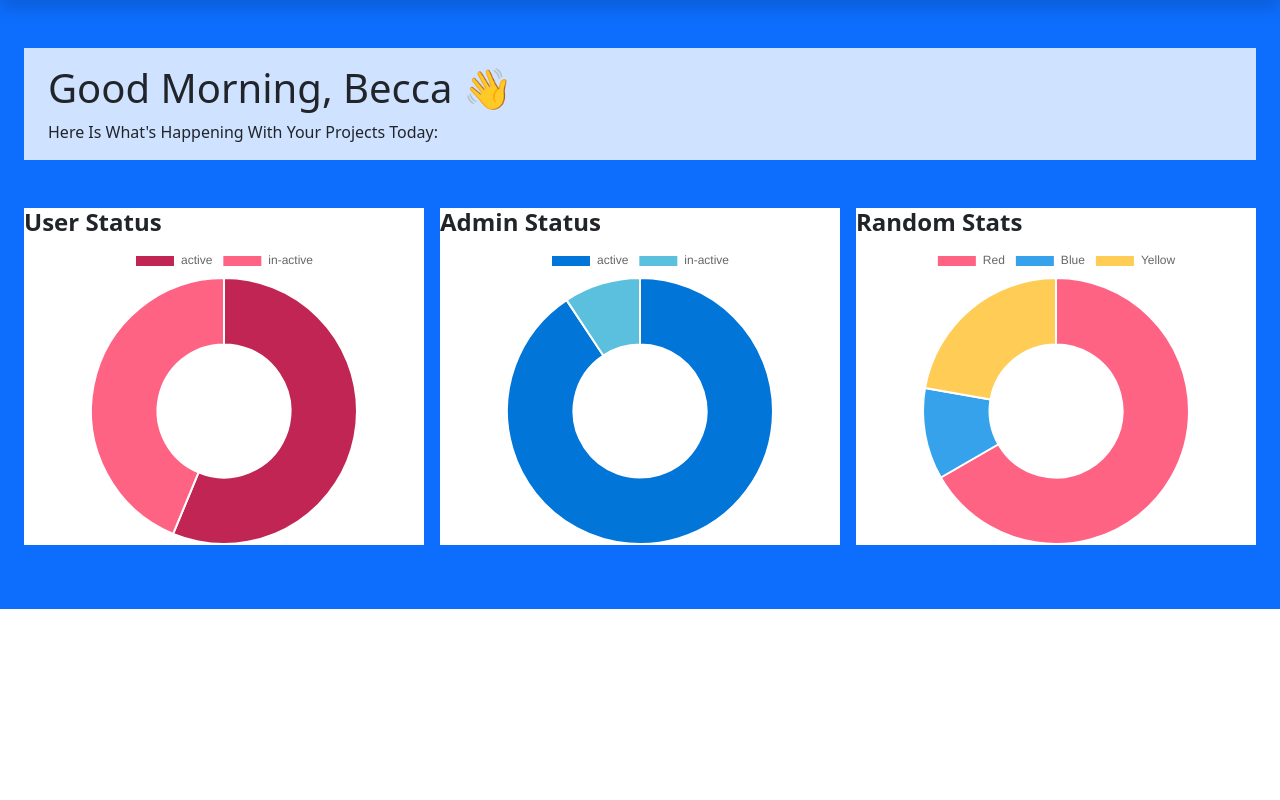
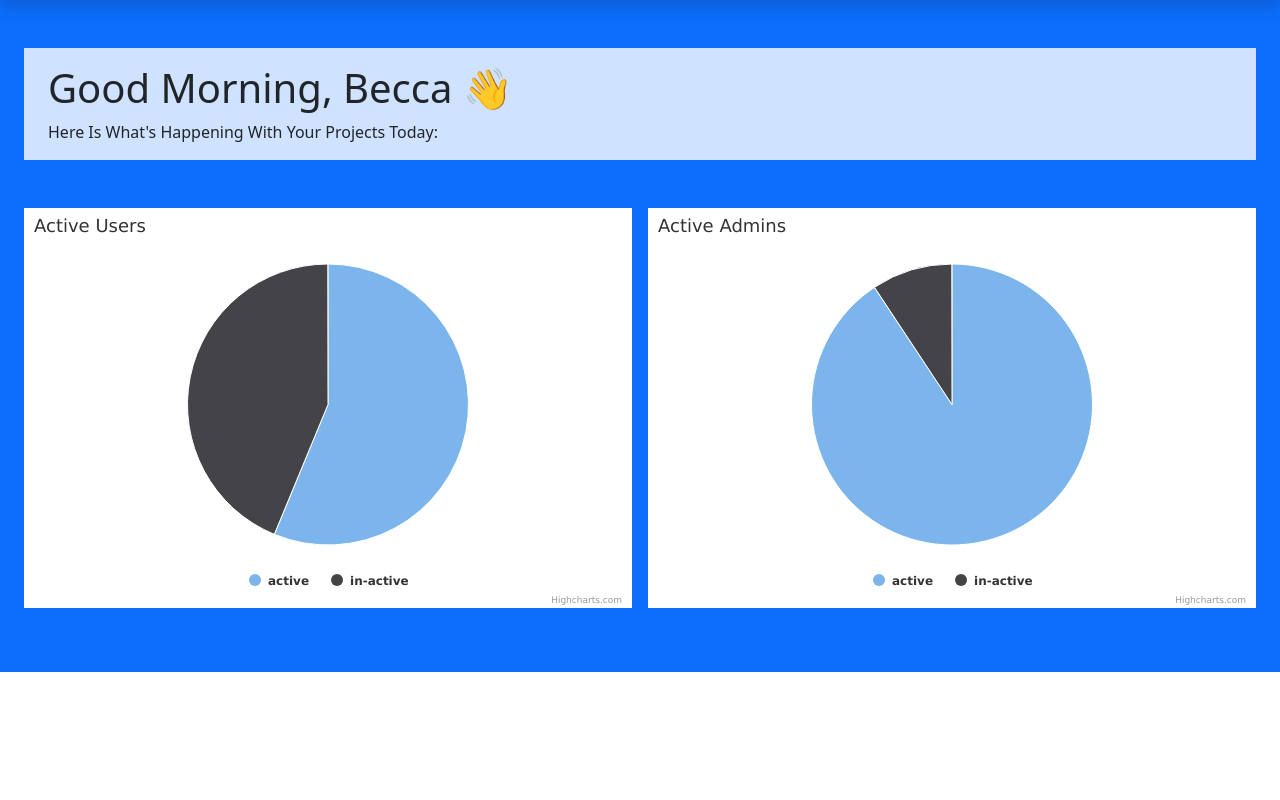
Before and after one commit to WilliamCorotan/db-library, a CodeIgniter app: page /database/dashboard in a window 1280 px wide. Shown: the part 72-872 px from the top of the page. Run offline with CodeIgniter, Linux system fonts and the light colour scheme; a user stored in the database is signed in; data comes from the database, SQL or seed files in the repository.

Commit message:
changed chartjs to highcharts

```diff
--- a/application/views/pages/admin/index.php
+++ b/application/views/pages/admin/index.php
@@ -4,37 +4,18 @@
         <span>Here is what's happening with your projects today:</span>
     </div>
 
-    <div class="grid grid-cols-3 gap-3 mb-5">
+    <div class="grid grid-cols-2 gap-3 mb-5">
 
         <div class=" bg-white p-0">
-            <div>
-                <h4 class="fw-semibold text-center text-md-start">User Status</h4>
-            </div>
-            <div id="users-card">
-                <canvas id="users-chart"></canvas>
+            <div id="users-card" class="w-100">
             </div>
         </div>
 
         <div class=" bg-white p-0">
-            <div>
-                <h4 class="fw-semibold text-center text-md-start"> Admin Status</h4>
-            </div>
-            <div id="admins-card">
-                <canvas id="admins-chart"></canvas>
-            </div>
-        </div>
-
-        <div class=" bg-white  p-0">
-            <div>
-                <h4 class="fw-semibold text-center text-md-start"> Random Stats</h4>
-            </div>
-            <div id="random-card">
-                <canvas id="random-chart"></canvas>
+            <div id="admins-card" class="w-100">
             </div>
         </div>
     </div>
 </section>
 
-<script src="https://cdn.jsdelivr.net/npm/chart.js"></script>
-
 <script src="<?= base_url('assets/js/admin/index.js') ?>"></script>
--- a/application/views/partials/admin_header.php
+++ b/application/views/partials/admin_header.php
@@ -18,6 +18,8 @@
      <!-- FontAwesome CDN -->
      <link rel="stylesheet" href="https://cdnjs.cloudflare.com/ajax/libs/font-awesome/6.4.0/css/all.min.css" integrity="sha512-iecdLmaskl7CVkqkXNQ/ZH/XLlvWZOJyj7Yy7tcenmpD1ypASozpmT/E0iPtmFIB46ZmdtAc9eNBvH0H/ZpiBw==" crossorigin="anonymous" referrerpolicy="no-referrer" />
 
+     <!-- HighCharts CDN -->
+     <script src="https://code.highcharts.com/highcharts.js"></script>
 
      <!-- Custom JavaScript -->
      <script src="<?= base_url('assets/js/index.js') ?>"></script>
--- a/assets/css/style.css
+++ b/assets/css/style.css
@@ -16,13 +16,13 @@
 }
 
 
-.grid-cols-3{
+.grid-cols-2{
     grid-template-columns: repeat(1, minmax(0, 1fr)) !important;
 }
 
 
 @media (min-width: 768px) {
-    .grid-cols-3{
-        grid-template-columns: repeat(3, minmax(0, 1fr)) !important;
+    .grid-cols-2{
+        grid-template-columns: repeat(2, minmax(0, 1fr)) !important;
     }
  }
--- a/assets/js/admin/index.js
+++ b/assets/js/admin/index.js
@@ -1,45 +1,58 @@
+$(document).ready(function () {
+
     const date = new Date;
     let hours = date.getHours();
     let status = (hours < 12) ? "morning" : ((hours <= 18 && hours >= 12 ) ? "afternoon" : "evening");
 
     $('#greeting-card').html(`Good ` + status + `, <span class="nav-user-container"></span> 👋`);
-
-const ctx = $('#myChart');
-const usersCard = $('#users-chart');
-const adminsCard = $('#admins-chart');
-const randomCard = $('#random-chart');
-
     $.ajax({
         type: "get",
         url: `${location.origin}/user/fetch/active`,
         dataType: "json",
         success: function(response) {
             console.log(response);
-        new Chart(usersCard, {
-            type: 'doughnut',
-            data: {
-                labels: [
-                    response[0].code,
-                    response[1].code,
+            Highcharts.chart('users-card', {
+                chart: {
+                    plotBackgroundColor: null,
+                    plotBorderWidth: null,
+                    plotShadow: false,
+                    type: 'pie'
+                },
+                title: {
+                    text: 'Active Users',
+                    align: 'left'
+                },
 
-                ],
-                datasets: [{
-                    label: 'User Status',
+                accessibility: {
+                    point: {
+                        valueSuffix: '%'
+                    }
+                },
+                plotOptions: {
+                    pie: {
+                        allowPointSelect: true,
+                        cursor: 'pointer',
+                        dataLabels: {
+                            enabled: false
+                        },
+                        showInLegend: true
+                    }
+                },
+                series: [{
+                    name: 'Users',
+                    colorByPoint: true,
                     data: [
-                        response[0].count,
-                        response[1].count,
-                    ],
-                    backgroundColor: [
-                        'rgb(193, 37, 83)',
-                        'rgb(255, 99, 132)',
-                    ],
-                    hoverOffset: 4
+                        {
+                            name: response[0].code,
+                            y: parseInt(response[0].count)
+                        },
+                        {
+                            name: response[1].code,
+                            y: parseInt(response[1].count)
                         }]
-            },
-            options: {
-                maintainAspectRatio: false,
-            }
+                }]
             });
+
         }
     });
 
@@ -50,55 +63,48 @@ $.ajax({
         dataType: "json",
         success: function(response) {
             console.log(response);
-        new Chart(adminsCard, {
-            type: 'doughnut',
-            data: {
-                labels: [
-                    response[0].code,
-                    response[1].code,
+            Highcharts.chart('admins-card', {
+                chart: {
+                    plotBackgroundColor: null,
+                    plotBorderWidth: null,
+                    plotShadow: false,
+                    type: 'pie'
+                },
+                title: {
+                    text: 'Active Admins',
+                    align: 'left'
+                },
 
-                ],
-                datasets: [{
-                    label: 'Admin Status',
+                accessibility: {
+                    point: {
+                        valueSuffix: '%'
+                    }
+                },
+                plotOptions: {
+                    pie: {
+                        allowPointSelect: true,
+                        cursor: 'pointer',
+                        dataLabels: {
+                            enabled: false
+                        },
+                        showInLegend: true
+                    }
+                },
+                series: [{
+                    name: 'Admins',
+                    colorByPoint: true,
                     data: [
-                        response[0].count,
-                        response[1].count,
-                    ],
-                    backgroundColor: [
-                        'rgb(2, 117, 216)',
-                        'rgb(91, 192, 222)',
-                    ],
-                    hoverOffset: 4
+                        {
+                            name: response[0].code,
+                            y: parseInt(response[0].count)
+                        },
+                        {
+                            name: response[1].code,
+                            y: parseInt(response[1].count)
                         }]
-            },
-            options: {
-                maintainAspectRatio: false,
-            }
+                }]
             });
         }
     });
 
-
-new Chart(randomCard, {
-    type: 'doughnut',
-    data: {
-        labels: [
-            'Red',
-            'Blue',
-            'Yellow'
-        ],
-        datasets: [{
-            label: 'My First Dataset',
-            data: [300, 50, 100],
-            backgroundColor: [
-                'rgb(255, 99, 132)',
-                'rgb(54, 162, 235)',
-                'rgb(255, 205, 86)'
-            ],
-            hoverOffset: 4
-        }]
-    },
-    options: {
-        maintainAspectRatio: false,
-    }
 });
```
Lines whose indentation alone changed are shown as unchanged.
